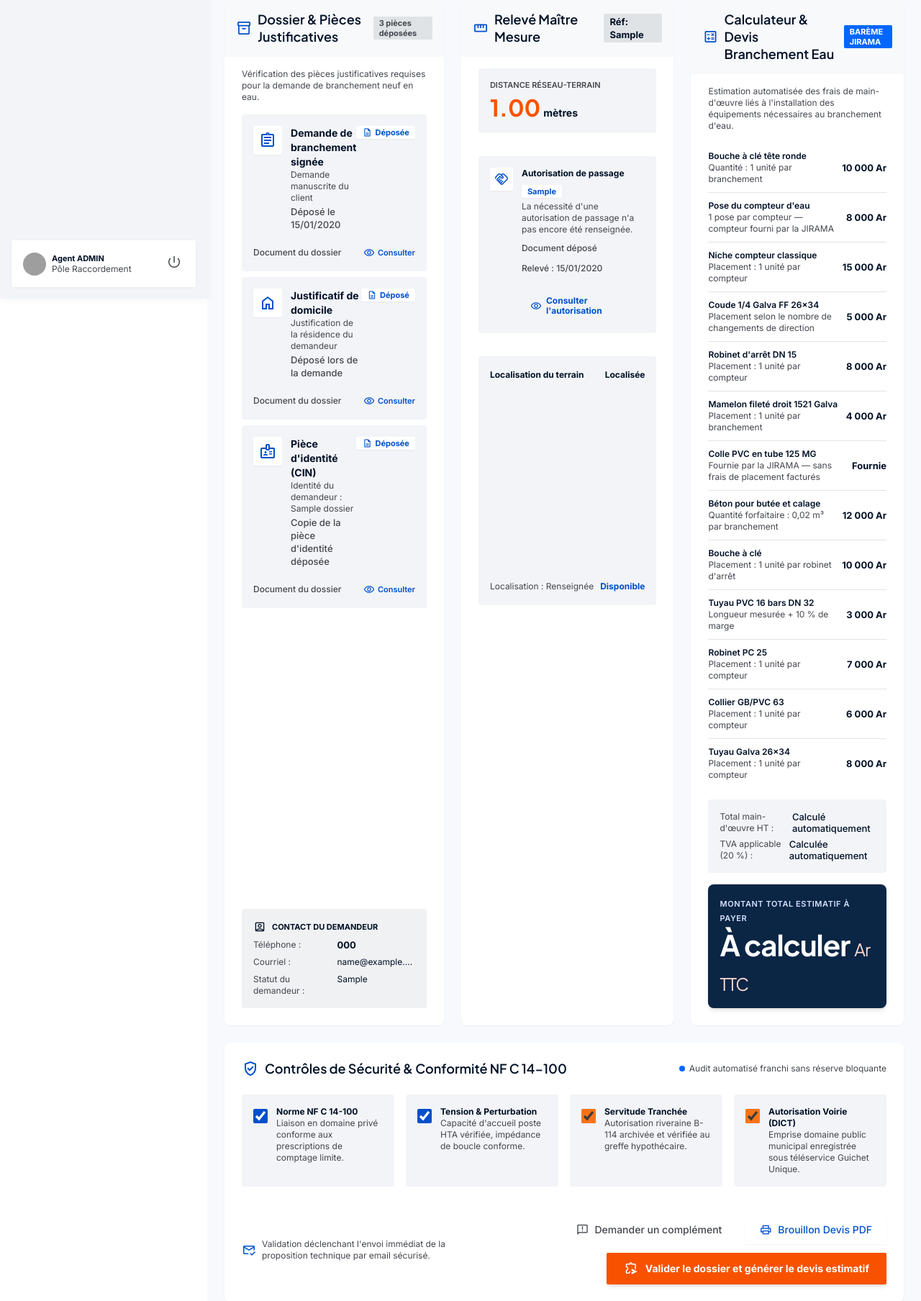
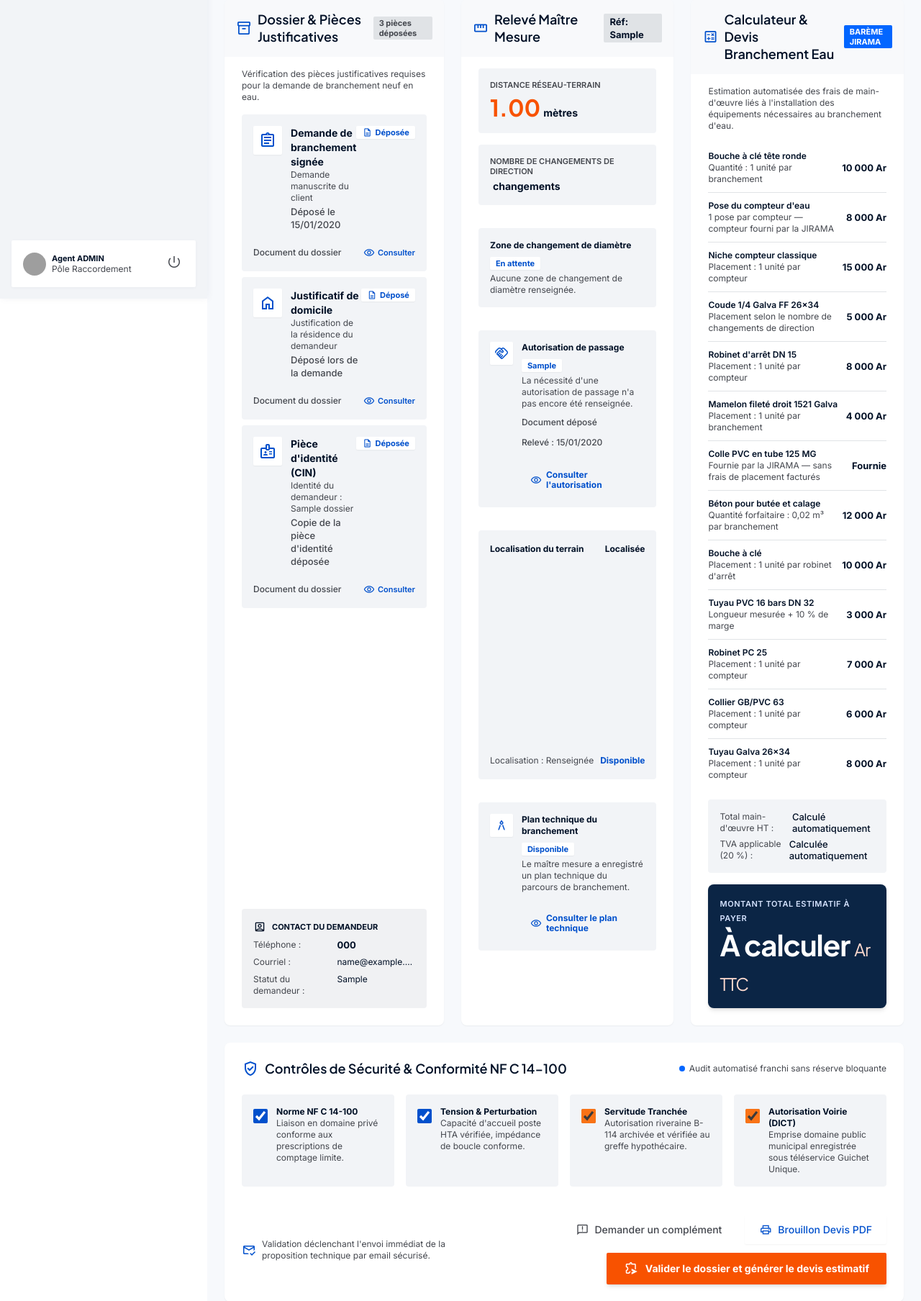
Before and after one commit to Artie10/Jirama, a Laravel app: a page that uses resources/views/components/Admin/TraitementDossierA.blade.php in a window 1280 px wide. Shown: the part 385-2193 px from the top of the page at 72% size. Run offline with Laravel 12, Linux system fonts and the light colour scheme; a user stored in the database is signed in; tables that the repository leaves empty hold one stand-in row (values such as "Sample post"); parts of the project's set-up code (start-up, migrations or seed data) failed here and were passed over; some libraries are stand-ins or nearby versions; grey boxes are pictures that could not be loaded.

Commit message:
Ajout du champ dessin plan du terrain dans le etude terrain

```diff
--- a/app/Http/Controllers/EtudeTerrainController.php
+++ b/app/Http/Controllers/EtudeTerrainController.php
@@ -33,7 +33,7 @@ public function store(Request $request)
         'latitude' => ['nullable', 'numeric', 'between:-90,90'],
         'longitude' => ['nullable', 'numeric', 'between:-180,180'],
         'adresse_localisation' => ['nullable', 'string', 'max:10000'],
-        'plan_parcours_image' => ['nullable', 'string'],
+       'plan_parcours_image' => ['nullable', 'string', 'max:8000000'],
     ]);
 
     // 4. Vérifier les coordonnées
@@ -117,7 +117,7 @@ public function store(Request $request)
     if ($contenuImage !== null) {
 
         $nomFichier = 'plans/' . $mesure->NumMesure
-            . '_' . Str::random(8) . '.png';
+    . '_' . Str::random(8) . '.png';
 
         $enregistre = Storage::disk('public')->put(
             $nomFichier,
--- a/app/Models/Mesure.php
+++ b/app/Models/Mesure.php
@@ -18,6 +18,7 @@ class Mesure extends Model
         'latitude',
         'longitude',
         'adresse_localisation',
+        'plan_image',
     ];
 
     protected $casts = [
--- a/resources/views/components/Admin/TraitementDossierA.blade.php
+++ b/resources/views/components/Admin/TraitementDossierA.blade.php
@@ -32,6 +32,7 @@
         </div>
 
     </div>
+
     <div class="vr-sidebar__bottom">
         <div class="vr-user">
             <div class="vr-user__info">
@@ -569,7 +570,51 @@
                             </div>
 
                         </div>
+                        {{-- CHANGEMENTS DE DIRECTION --}}
+                        <div class="vr-metrics">
 
+                            <div class="vr-metric">
+                                <span class="vr-metric__label">
+                                    Nombre de changements de direction
+                                </span>
+
+                                <div class="vr-metric__value">
+                                    <span class="vr-metric__num">
+                                        {{ $mesure ? $mesure->nombre_changements_direction : '--' }}
+                                    </span>
+
+                                    <span class="vr-metric__unit">
+                                        changements
+                                    </span>
+                                </div>
+                            </div>
+
+                        </div>
+
+                        {{-- ZONE DE CHANGEMENT DE DIAMÈTRE --}}
+                        <div class="vr-servitude">
+
+                            <div class="vr-servitude__body">
+
+                                <div class="vr-servitude__row">
+                                    <span class="vr-servitude__title">
+                                        Zone de changement de diamètre
+                                    </span>
+
+                                    <span class="vr-badge">
+                                        {{ $mesure && $mesure->zone_changement_diametre ? 'Renseignée' : 'En attente' }}
+                                    </span>
+                                </div>
+
+                                <p class="vr-servitude__text">
+                                    {{ $mesure && $mesure->zone_changement_diametre
+                                        ? $mesure->zone_changement_diametre
+                                        : 'Aucune zone de changement de diamètre renseignée.' }}
+                                </p>
+
+                            </div>
+
+                        </div>
 
                         {{-- AUTORISATION DE PASSAGE --}}
                         <div class="vr-servitude">
@@ -730,7 +775,54 @@
                             </div>
 
                         </div>
+                        {{-- PLAN TECHNIQUE DU BRANCHEMENT --}}
+                        <div class="vr-servitude">
 
+                            <span class="vr-servitude__icon">
+                                <span class="material-symbols-outlined">
+                                    architecture
+                                </span>
+                            </span>
+
+                            <div class="vr-servitude__body">
+
+                                <div class="vr-servitude__row">
+                                    <span class="vr-servitude__title">
+                                        Plan technique du branchement
+                                    </span>
+
+                                    <span class="vr-badge">
+                                        {{ $mesure && $mesure->plan_image ? 'Disponible' : 'En attente' }}
+                                    </span>
+                                </div>
+
+                                <p class="vr-servitude__text">
+                                    @if ($mesure && $mesure->plan_image)
+                                        Le maître mesure a enregistré un plan technique
+                                        du parcours de branchement.
+                                    @else
+                                        Aucun plan technique n'a encore été enregistré.
+                                    @endif
+                                </p>
+
+                                @if ($mesure && $mesure->plan_image)
+                                    <div class="vr-doc__bottom">
+
+                                        <a href="{{ \Illuminate\Support\Facades\Storage::disk('public')->url($mesure->plan_image) }}"
+                                            target="_blank" rel="noopener noreferrer" class="vr-link-btn">
+                                            <span class="material-symbols-outlined">
+                                                visibility
+                                            </span>
+
+                                            Consulter le plan technique
+                                        </a>
+
+                                    </div>
+                                @endif
+
+                            </div>
+
+                        </div>
 
                     </div>
                 </div>
```
Also changed, not shown: resources/views/components/Mesure/EtudeTerrain.blade.php (+17 -9 lines).
